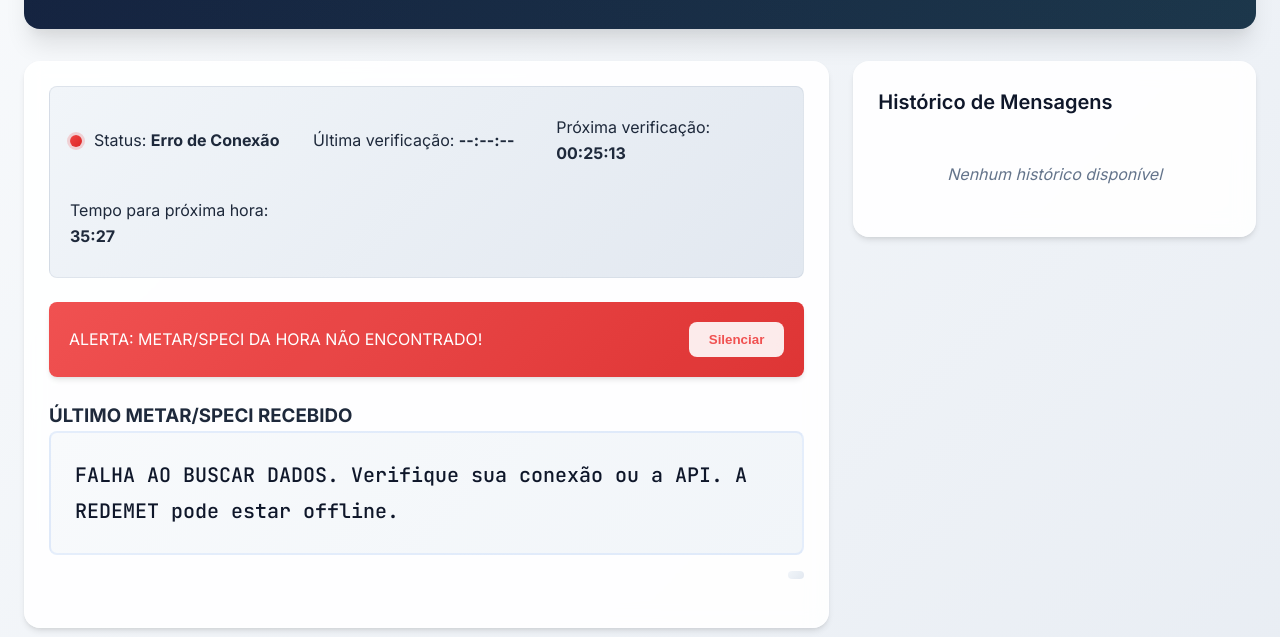
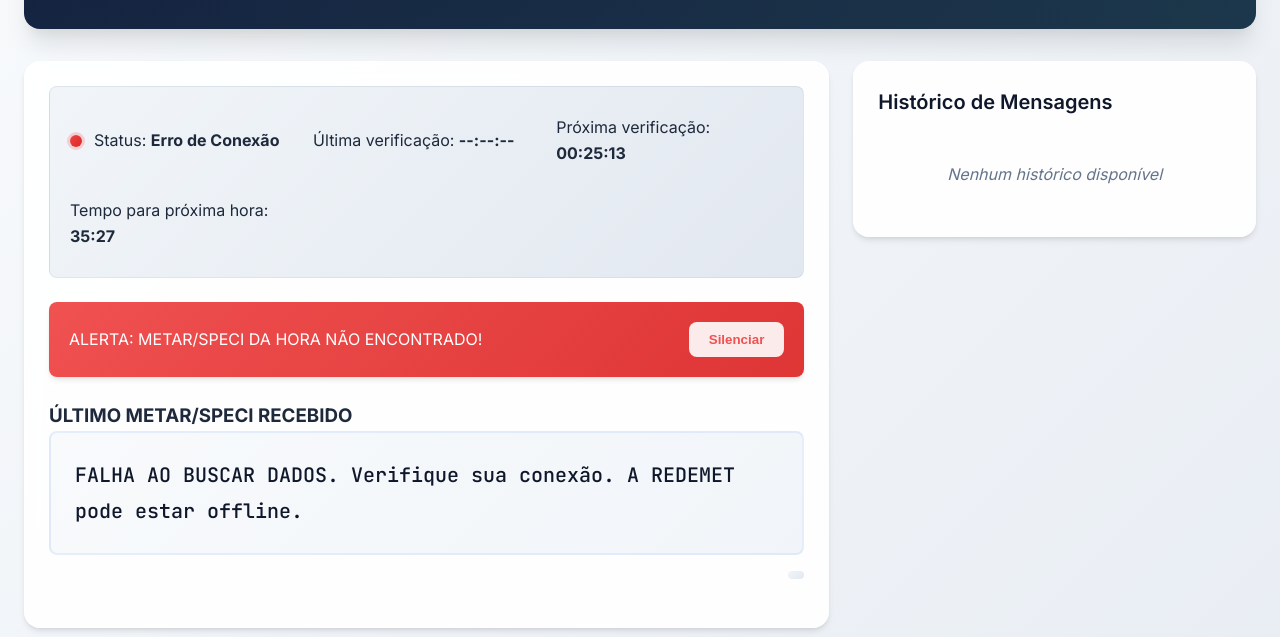
Before and after one commit to GERNAVSBIZ/metargeral, a website: page index_busca.html in a window 1280 px wide. Shown: the part 163-800 px from the top of the page. Drawn offline with nearby package versions, Linux system fonts and the light colour scheme; no server answers.

Commit message:
Update index_busca.html

```diff
--- a/index_busca.html
+++ b/index_busca.html
@@ -171,9 +171,10 @@
         // --- CONFIGURAÇÕES GLOBAIS ---
         const CONFIG = {
             localidade: 'SBIZ',
-            apiUrl: '/api/metar',
-            intervaloConsulta: 40000,      // Atualiza a tela principal
-            intervaloColetaDB: 300000,     // Salva dados para relatórios (5 min)
+            // CORREÇÃO: URL completa da API da Redemet.
+            apiUrl: 'https://redemet.decea.mil.br/api/consulta_automatica/index.php',
+            intervaloConsulta: 40000,
+            intervaloColetaDB: 300000,
             tempoAlerta: 2,
             volumeAlarme: 0.7,
             maxHistoricoTela: 10
@@ -198,24 +199,31 @@
 
         // --- BANCO DE DADOS (INDEXEDDB) PARA RELATÓRIOS ---
         function inicializarDB() {
-            const request = indexedDB.open("MetarDatabase", 2);
+            // CORREÇÃO: Versão do banco incrementada para 3 para forçar a atualização do schema.
+            const request = indexedDB.open("MetarDatabase", 3);
+
             request.onerror = (event) => {
                 console.error("Erro ao abrir o IndexedDB:", event.target.errorCode);
                 elements.reportStatus.textContent = "Erro: Banco de dados local não pôde ser iniciado.";
             };
+
             request.onupgradeneeded = (event) => {
                 const db = event.target.result;
+                // Lógica robusta para criar a "tabela" (ObjectStore) e seus índices apenas se não existirem.
                 if (!db.objectStoreNames.contains('metar_reports')) {
                     const objectStore = db.createObjectStore("metar_reports", { keyPath: "id", autoIncrement: true });
                     objectStore.createIndex("icao_recebimento_msg", ["icao", "recebimento", "mensagem"], { unique: true });
+                    // CORREÇÃO: Nome do índice consistente.
                     objectStore.createIndex("dataRecebimento", "dataRecebimento", { unique: false });
                 }
             };
+
             request.onsuccess = (event) => {
                 state.db = event.target.result;
                 console.log("Banco de dados IndexedDB inicializado.");
+                // Inicia a coleta de dados em background para os relatórios.
                 setInterval(coletarDadosParaDB, CONFIG.intervaloColetaDB);
-                coletarDadosParaDB();
+                coletarDadosParaDB(); // Executa uma vez no início.
             };
         }
 
@@ -238,7 +246,8 @@
         }
 
         async function coletarDadosParaDB() {
-            const url = `${CONFIG.apiUrl}?localidade=${CONFIG.localidade}`;
+            // CORREÇÃO: URL montada com os parâmetros corretos da API.
+            const url = `${CONFIG.apiUrl}?local=${CONFIG.localidade}&msg=metar`;
             try {
                 const response = await fetch(url, { cache: 'no-store' });
                 const data = await response.json();
@@ -261,6 +270,7 @@
             elements.reportStatus.textContent = `Gerando relatório ${reportType}... Por favor, aguarde.`;
             const transacao = state.db.transaction(["metar_reports"], "readonly");
             const objectStore = transacao.objectStore("metar_reports");
+            // CORREÇÃO: Usando o nome correto do índice.
             const index = objectStore.index("dataRecebimento");
             const range = IDBKeyRange.bound(startDate, endDate);
             const request = index.getAll(range);
@@ -364,7 +374,7 @@
         async function consultarMetar() {
             if (!state.consultaAtiva) return;
             atualizarStatus('Consultando...', 'warning');
-            const url = `${CONFIG.apiUrl}?localidade=${CONFIG.localidade}`;
+            const url = `${CONFIG.apiUrl}?local=${CONFIG.localidade}&msg=metar`;
             try {
                 const response = await fetch(url, { cache: 'no-store' });
                 const data = await response.json();
@@ -378,7 +388,7 @@
             } catch (error) {
                 console.error(`Erro: ${error.message}`);
                 atualizarStatus('Erro de Conexão', 'error');
-                elements.metarRaw.textContent = `FALHA AO BUSCAR DADOS. Verifique sua conexão ou a API. A REDEMET pode estar offline.`;
+                elements.metarRaw.textContent = `FALHA AO BUSCAR DADOS. Verifique sua conexão. A REDEMET pode estar offline.`;
             }
         }
 
@@ -413,18 +423,16 @@
                 }
             }
 
-            if (metarDaHoraEncontradoNaConsulta && !state.metarHoraAtualEncontrado) {
-                 console.log(`Msg válida para hora ${agora.getUTCHours()}Z encontrada.`);
+            if (metarDaHoraEncontradoNaConsulta) {
                  state.metarHoraAtualEncontrado = true;
                  desativarAlerta();
             }
 
-            // Atualiza o histórico da tela
             state.historicoTela = [];
             todasAsMensagens.forEach(mensagem => {
                 const metarCompleto = mensagem.mens.trim();
                 const recebimentoAPI = mensagem.recebimento;
-                const matchMsg = metarCompleto.match(new RegExp(`(METAR|SPECI)\\s+(${CONFIG.localidade})\\s+(\\d{2})(\\d{2})(\\d{2})Z`));
+                const matchMsg = metarCompleto.match(new RegExp(`(METAR|SPECI)\\s+(${CONFIG.localidade})\\s+(\\d{2})(\d{2})(\d{2})Z`));
                 if (matchMsg) {
                     adicionarAoHistoricoTela(metarCompleto, recebimentoAPI, parseInt(matchMsg[4], 10), parseInt(matchMsg[5], 10));
                 }
@@ -456,7 +464,6 @@
             elements.historyContainer.innerHTML = html;
         }
 
-        // --- FUNÇÕES UTILITÁRIAS E DE CONTROLE ---
         function alterarAerodromo() {
             const novoAerodromo = elements.aerodromoInput.value.trim().toUpperCase();
             if (!/^[A-Z]{4}$/.test(novoAerodromo)) { alert('Código ICAO inválido.'); return; }
@@ -557,7 +564,7 @@
                 elements.audioUnlockPrompt.style.display = 'none';
                 console.log("Áudio habilitado pelo usuário.");
             }).catch(e => {
-                console.warn("Falha ao pré-carregar o áudio, a interação do usuário pode ser necessária novamente.", e);
+                console.warn("Falha ao pré-carregar o áudio.", e);
             });
         }
 
```
